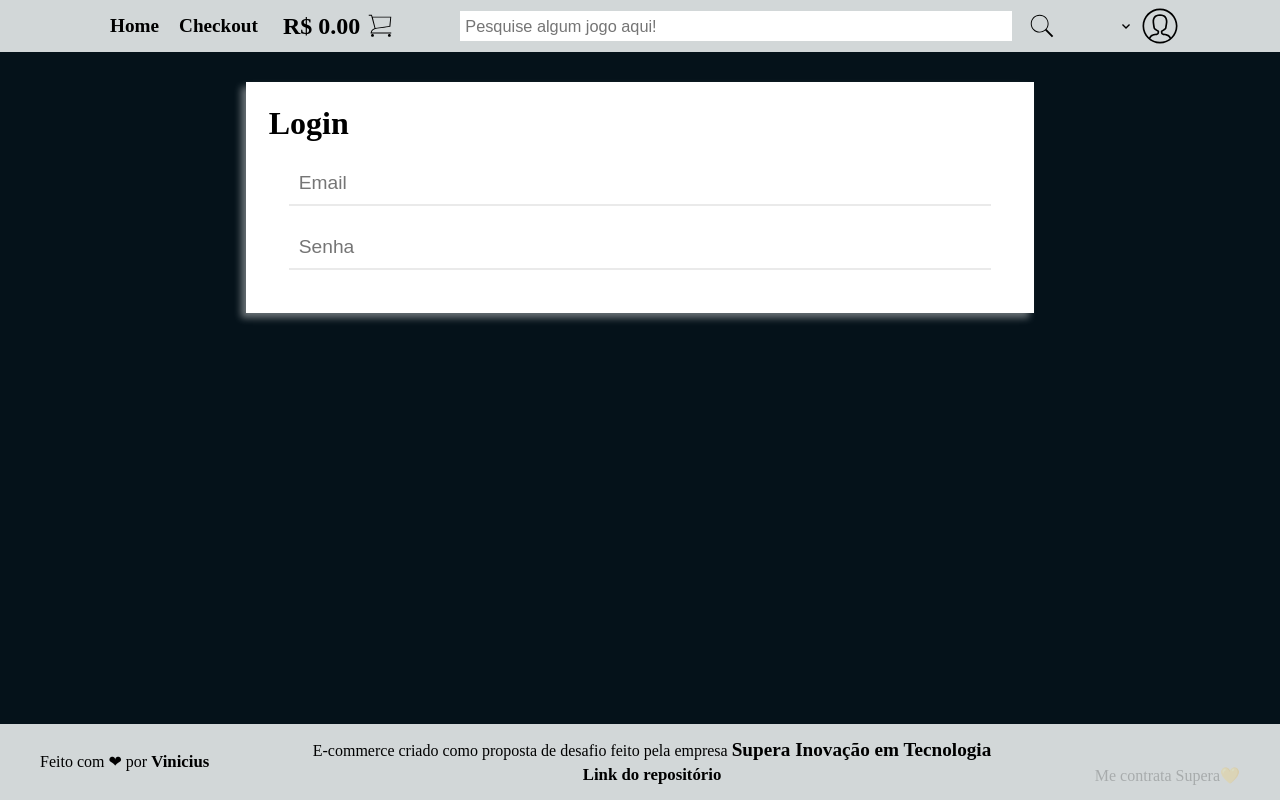
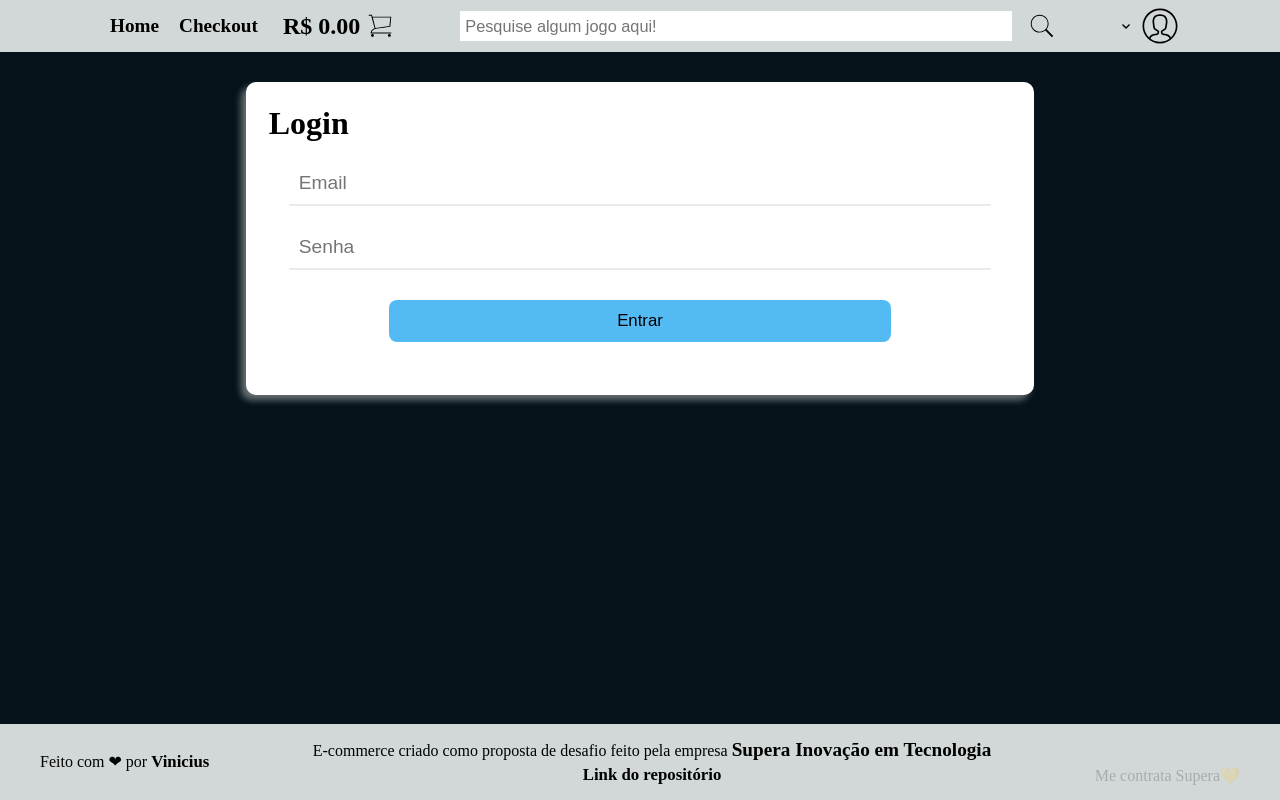
Before and after one commit to Vinicius377/ecommerce-games, a React (Create React App) app: page /login in a window 1280 px wide. Built offline with nearby package versions, Linux system fonts and the light colour scheme.

Commit message:
add login button

```diff
--- a/src/pages/Login/index.tsx
+++ b/src/pages/Login/index.tsx
@@ -1,3 +1,4 @@
+import { useState } from "react"
 import { Container } from "./style"
 
 function Login() {
@@ -6,7 +7,10 @@ function Login() {
       <h1>Login</h1>
       <form onSubmit={e => e.preventDefault()}>
         <input type="email" required placeholder="Email" />
+
         <input type="password" required placeholder="Senha" />
+
+        <button>Entrar</button>
       </form>
     </Container>
   )
--- a/src/pages/Login/style.ts
+++ b/src/pages/Login/style.ts
@@ -5,6 +5,7 @@ export const Container = styled.form`
   padding: 23px;
   width: 70%;
   margin-inline: auto;
+  border-radius: 10px;
   box-shadow: -5px 5px 7px 0 rgba(256, 256, 256, 0.4);
   form {
     margin: 20px;
@@ -22,4 +23,19 @@ export const Container = styled.form`
       }
     }
   }
+  button{
+    font-size: 1.05rem;
+      padding: 10px;
+      margin:10px 100px;
+      cursor:pointer;
+      font-weight:500;
+      border-radius: 8px;
+      background-color: #54baf3;
+      border: solid 0.5px transparent;
+      :hover {
+        background-color: #ffffff;
+        border: solid 0.5px #54baf3;
+      }
+    }
+  }
 `
```
